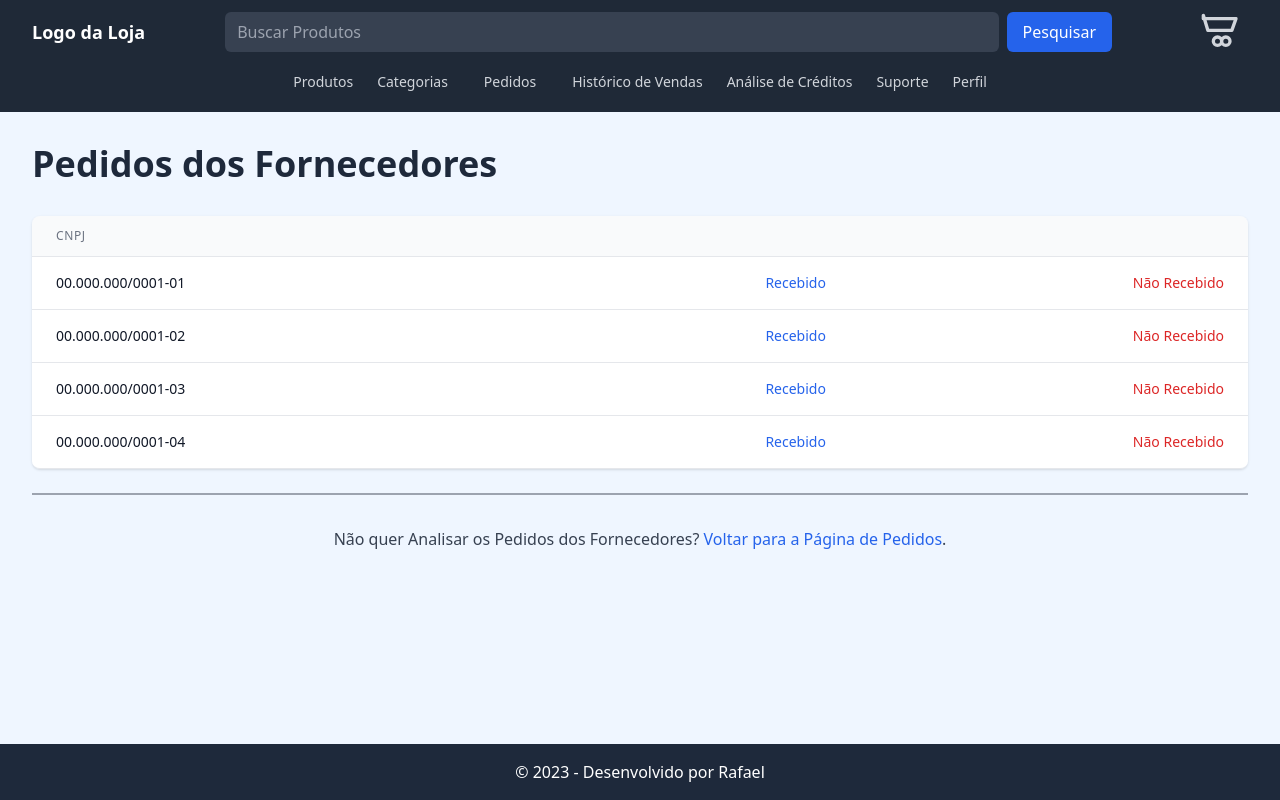
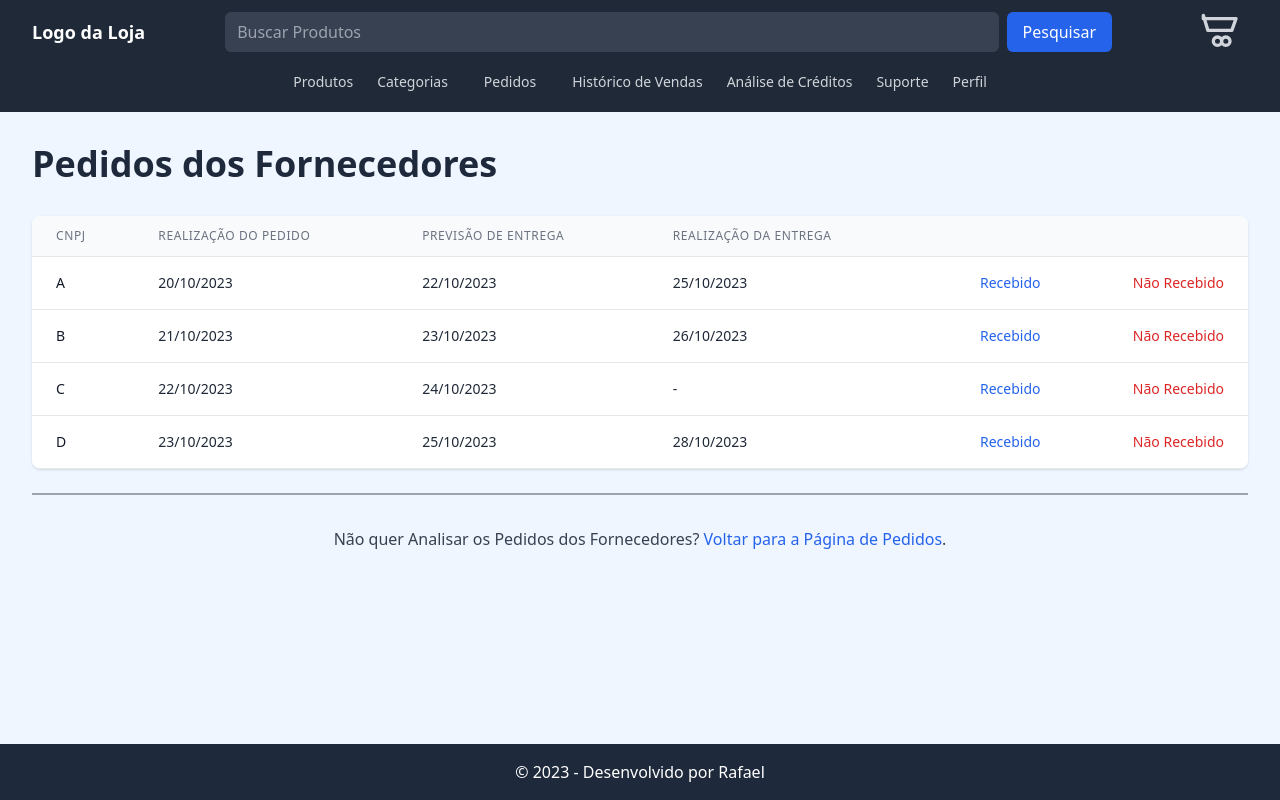
Before and after one commit to RafaelMR9/ECommerceSolucoesB2B, a Next.js app in the folder frontend/: page /orders/suppliers in a window 1280 px wide. Built offline with nearby package versions, Linux system fonts and the light colour scheme.

Commit message:
mock initial 10

```diff
--- a/frontend/src/pages/index.jsx
+++ b/frontend/src/pages/index.jsx
@@ -1,5 +1,4 @@
 import Head from 'next/head'
-import Image from 'next/image'
 import Link from 'next/link';
 
 import { Inter } from 'next/font/google'
@@ -15,7 +14,7 @@
   return (
     <>
       <Head>
-        <title>Nome da loja</title>
+        <title>Web Vendas</title>
         <meta name="description" content="Aplicação Web de Vendas" />
         <meta name="viewport" content="width=device-width, initial-scale=1" />
         <link rel="icon" href="/favicon.ico" />
--- a/frontend/src/pages/orders/adm-companies.jsx
+++ b/frontend/src/pages/orders/adm-companies.jsx
@@ -3,10 +3,10 @@
 
 export default function CompaniesOrders() {
   const companies = [
-    { id: 1, cnpj: "00.000.000/0001-01" },
-    { id: 2, cnpj: "00.000.000/0001-02" },
-    { id: 3, cnpj: "00.000.000/0001-03" },
-    { id: 4, cnpj: "00.000.000/0001-04" },
+    { id: 1, cnpj: "00.000.000/0001-01", orderDate: "20/10/2023", expectedDate: "25/10/2023", deliveryDate: "-" },
+    { id: 2, cnpj: "00.000.000/0001-02", orderDate: "21/10/2023", expectedDate: "26/10/2023", deliveryDate: "28/10/2023" },
+    { id: 3, cnpj: "00.000.000/0001-03", orderDate: "22/10/2023", expectedDate: "27/10/2023", deliveryDate: "-" },
+    { id: 4, cnpj: "00.000.000/0001-04", orderDate: "23/10/2023", expectedDate: "28/10/2023", deliveryDate: "30/10/2023" },
   ]
 
   return (
@@ -22,14 +22,29 @@
               >
                 CNPJ
               </th>
+              <th
+                scope="col"
+                className="px-6 py-3 text-left text-xs font-medium text-gray-500 uppercase tracking-wider"
+              >
+                Realização do Pedido
+              </th>
+              <th
+                scope="col"
+                className="px-6 py-3 text-left text-xs font-medium text-gray-500 uppercase tracking-wider"
+              >
+                Previsão de Entrega
+              </th>
+              <th
+                scope="col"
+                className="px-6 py-3 text-left text-xs font-medium text-gray-500 uppercase tracking-wider"
+              >
+                Realização da Entrega
+              </th>
               <th scope="col" className="relative px-6 py-3">
                 <span className="sr-only">Enviar</span>
               </th>
               <th scope="col" className="relative px-6 py-3">
                 <span className="sr-only">Não Enviar</span>
-              </th>
-              <th scope="col" className="relative px-6 py-3">
-                <span className="sr-only">Cancelar Pedido</span>
               </th>
             </tr>
           </thead>
@@ -41,6 +56,21 @@
                     {company.cnpj}
                   </div>
                 </td>
+                <td className="px-6 py-4 whitespace-nowrap">
+                  <div className="text-sm text-gray-800">
+                    {company.orderDate}
+                  </div>
+                </td>
+                <td className="px-6 py-4 whitespace-nowrap">
+                  <div className="text-sm text-gray-800">
+                    {company.expectedDate}
+                  </div>
+                </td>
+                <td className="px-6 py-4 whitespace-nowrap">
+                  <div className="text-sm text-gray-800">
+                    {company.deliveryDate}
+                  </div>
+                </td>
                 <td className="px-6 py-4 whitespace-nowrap text-right text-sm font-medium">
                   <button className="text-blue-600 hover:text-blue-700">
                     Enviar
@@ -49,11 +79,6 @@
                 <td className="px-6 py-4 whitespace-nowrap text-right text-sm font-medium">
                   <button className="text-red-600 hover:text-red-700">
                     Não Enviar
-                  </button>
-                </td>
-                <td className="px-6 py-4 whitespace-nowrap text-right text-sm font-medium">
-                  <button className="text-red-600 hover:text-red-700">
-                    Cancelar Pedido
                   </button>
                 </td>
               </tr>
--- a/frontend/src/pages/orders/companies.jsx
+++ b/frontend/src/pages/orders/companies.jsx
@@ -3,10 +3,10 @@
 
 export default function CompaniesClientOrders() {
   const orders = [
-    { id: 1, name: "A", date: "20/10/2022" },
-    { id: 2, name: "B", date: "21/10/2022" },
-    { id: 3, name: "C", date: "22/10/2022" },
-    { id: 4, name: "D", date: "23/10/2022" },
+    { id: 1, name: "A", orderDate: "20/10/2023", expectedDate: "22/10/2023", deliveryDate: "25/10/2023" },
+    { id: 2, name: "B", orderDate: "21/10/2023", expectedDate: "23/10/2023", deliveryDate: "26/10/2023" },
+    { id: 3, name: "C", orderDate: "22/10/2023", expectedDate: "24/10/2023", deliveryDate: "-" },
+    { id: 4, name: "D", orderDate: "23/10/2023", expectedDate: "25/10/2023", deliveryDate: "28/10/2023" },
   ]
 
   return (
@@ -22,8 +22,23 @@
               >
                 Pedidos
               </th>
-              <th scope="col" className="relative px-6 py-3">
-                <span className="sr-only">Data</span>
+              <th
+                scope="col"
+                className="px-6 py-3 text-left text-xs font-medium text-gray-500 uppercase tracking-wider"
+              >
+                Realização do Pedido
+              </th>
+              <th
+                scope="col"
+                className="px-6 py-3 text-left text-xs font-medium text-gray-500 uppercase tracking-wider"
+              >
+                Previsão de Entrega
+              </th>
+              <th
+                scope="col"
+                className="px-6 py-3 text-left text-xs font-medium text-gray-500 uppercase tracking-wider"
+              >
+                Realização da Entrega
               </th>
               <th scope="col" className="relative px-6 py-3">
                 <span className="sr-only">Cancelar Pedido</span>
@@ -34,12 +49,16 @@
             {orders.map((order) => (
               <tr key={order.id}>
                 <td className="px-6 py-4 whitespace-nowrap">
-                  <div className="text-sm font-medium text-gray-900">
-                    {order.name}
-                  </div>
+                  <div className="text-sm font-medium text-gray-900">{order.name}</div>
                 </td>
-                <td className="px-6 py-4 whitespace-nowrap text-right text-sm font-medium">
-                  {order.date}
+                <td className="px-6 py-4 whitespace-nowrap">
+                  <div className="text-sm text-gray-800">{order.orderDate}</div>
+                </td>
+                <td className="px-6 py-4 whitespace-nowrap">
+                  <div className="text-sm text-gray-800">{order.expectedDate}</div>
+                </td>
+                <td className="px-6 py-4 whitespace-nowrap">
+                  <div className="text-sm text-gray-800">{order.deliveryDate}</div>
                 </td>
                 <td className="px-6 py-4 whitespace-nowrap text-right text-sm font-medium">
                   <button className="text-red-600 hover:text-red-700">
--- a/frontend/src/pages/orders/suppliers.jsx
+++ b/frontend/src/pages/orders/suppliers.jsx
@@ -2,18 +2,18 @@
 import BaseLayout from "../../components/shared/BaseLayout";
 
 export default function SuppliersOrders() {
-  const companies = [
-    { id: 1, cnpj: "00.000.000/0001-01" },
-    { id: 2, cnpj: "00.000.000/0001-02" },
-    { id: 3, cnpj: "00.000.000/0001-03" },
-    { id: 4, cnpj: "00.000.000/0001-04" },
+  const suppliers = [
+    { id: 1, cnpj: "A", orderDate: "20/10/2023", expectedDate: "22/10/2023", deliveryDate: "25/10/2023" },
+    { id: 2, cnpj: "B", orderDate: "21/10/2023", expectedDate: "23/10/2023", deliveryDate: "26/10/2023" },
+    { id: 3, cnpj: "C", orderDate: "22/10/2023", expectedDate: "24/10/2023", deliveryDate: "-" },
+    { id: 4, cnpj: "D", orderDate: "23/10/2023", expectedDate: "25/10/2023", deliveryDate: "28/10/2023" },
   ]
 
   return (
     <BaseLayout>
       <h1 className="text-4xl font-bold text-slate-800 mb-8">Pedidos dos Fornecedores</h1>
       <div className="shadow overflow-hidden border-b border-gray-200 sm:rounded-lg">
-        <table className="min-w-full divide-y divide-gray-200">
+      <table className="min-w-full divide-y divide-gray-200">
           <thead className="bg-gray-50">
             <tr>
               <th
@@ -21,6 +21,24 @@
                 className="px-6 py-3 text-left text-xs font-medium text-gray-500 uppercase tracking-wider"
               >
                 CNPJ
+              </th>
+              <th
+                scope="col"
+                className="px-6 py-3 text-left text-xs font-medium text-gray-500 uppercase tracking-wider"
+              >
+                Realização do Pedido
+              </th>
+              <th
+                scope="col"
+                className="px-6 py-3 text-left text-xs font-medium text-gray-500 uppercase tracking-wider"
+              >
+                Previsão de Entrega
+              </th>
+              <th
+                scope="col"
+                className="px-6 py-3 text-left text-xs font-medium text-gray-500 uppercase tracking-wider"
+              >
+                Realização da Entrega
               </th>
               <th scope="col" className="relative px-6 py-3">
                 <span className="sr-only">Recebido</span>
@@ -31,11 +49,26 @@
             </tr>
           </thead>
           <tbody className="bg-white divide-y divide-gray-200">
-            {companies.map((company) => (
-              <tr key={company.id}>
+            {suppliers.map((supplier) => (
+              <tr key={supplier.id}>
                 <td className="px-6 py-4 whitespace-nowrap">
                   <div className="text-sm font-medium text-gray-900">
-                    {company.cnpj}
+                    {supplier.cnpj}
+                  </div>
+                </td>
+                <td className="px-6 py-4 whitespace-nowrap">
+                  <div className="text-sm text-gray-800">
+                    {supplier.orderDate}
+                  </div>
+                </td>
+                <td className="px-6 py-4 whitespace-nowrap">
+                  <div className="text-sm text-gray-800">
+                    {supplier.expectedDate}
+                  </div>
+                </td>
+                <td className="px-6 py-4 whitespace-nowrap">
+                  <div className="text-sm text-gray-800">
+                    {supplier.deliveryDate}
                   </div>
                 </td>
                 <td className="px-6 py-4 whitespace-nowrap text-right text-sm font-medium">
--- a/frontend/src/pages/support/[ticket].jsx
+++ b/frontend/src/pages/support/[ticket].jsx
@@ -8,21 +8,25 @@
       id: 1,
       sender: "user",
       message: "Olá, estou tendo problemas para acessar minha conta.",
+      timestamp: "2023-02-20T10:30:00.000Z"
     },
     {
       id: 2,
       sender: "admin",
       message: "Olá, em que posso ajudá-lo?",
+      timestamp: "2023-02-20T10:32:00.000Z"
     },
     {
       id: 3,
       sender: "user",
       message: "Não consigo fazer login, aparece uma mensagem de erro.",
+      timestamp: "2023-02-20T10:33:00.000Z"
     },
     {
       id: 4,
       sender: "admin",
       message: "Por favor, me informe qual é a mensagem de erro que aparece.",
+      timestamp: "2023-02-20T10:35:00.000Z"
     },
   ])
 
@@ -63,9 +67,14 @@
                 <dt className="text-md font-medium text-gray-700">
                   {message.sender === "user" ? "Você" : "Administrador"}
                 </dt>
-                <dd className="mt-1 text-sm text-gray-900 sm:mt-0 sm:col-span-2">
+                <div className="flex flex-row items-center justify-between sm:col-span-2">
+                  <p className="text-sm text-gray-600">
+                    {new Date().toLocaleString()}
+                  </p>
+                  <dd className="mt-1 text-sm text-gray-900">
                     {message.message}
                   </dd>
+                </div>
               </div>
             ))}
           </dl>
```
Lines whose indentation alone changed are shown as unchanged.
